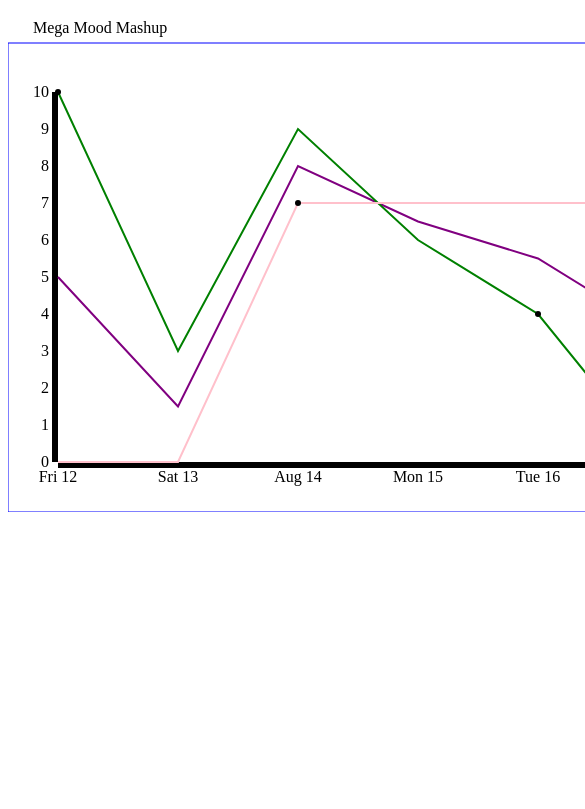
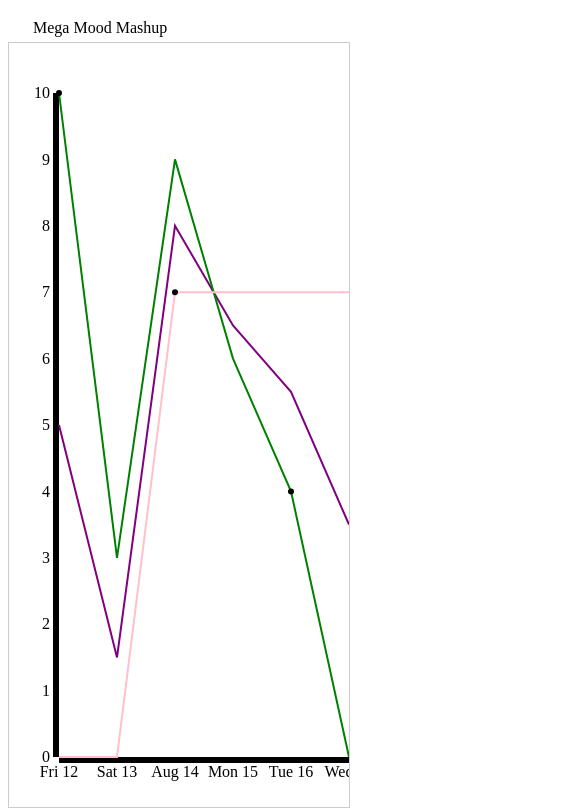
Before and after one commit to slalFe/mood-e, a plain HTML site: page Index.html in a window 390 px wide. Shown: the top 809 px of the page, 585 px wide, since content can reach past the window. Drawn offline with Linux system fonts and the light colour scheme.

Commit message:
Rough beginnings of responsive size

```diff
--- a/css/main.css
+++ b/css/main.css
@@ -1,3 +1,7 @@
+svg.mainCanvas {
+	border: solid 1px #ccc;
+}
+
 div.tooltip {
 	position: absolute;
 	text-align: center;
--- a/js/main.js
+++ b/js/main.js
@@ -1,8 +1,9 @@
-var h = 500;
-var w = 700;
+var h = window.innerHeight;
+var w = window.innerWidth;
 var headerHeight = 30;
-var canvasheight = h - headerHeight;
-var canvasPadding = 5;
+var canvasPadding = 50;
+var canvasHeight = h - headerHeight - canvasPadding;
+var canvasWidth = w - canvasPadding;
 var axisPadding = 50;
 var ds;
 var canvas;
@@ -24,17 +25,9 @@ function buildHeader () {
 
 function buildGraphArea () {
 	canvas = d3.select("body").append("svg")
-        .attr("width", w)
-        .attr("height", h - headerHeight);
-
-	var borderPath = canvas.append("rect")
-		.attr("x", 0)
-		.attr("y", 1)
-		.attr("height", h - headerHeight - 1)
-		.attr("width", w)
-		.style("stroke", "blue")
-		.style("fill", "none")
-		.style("stroke-width", 1);
+        .attr("width", canvasWidth)
+        .attr("height", canvasHeight)
+		.attr("class", "mainCanvas");
 }
 
 function buildTooltip () {
@@ -54,7 +47,7 @@ function buildScales (dates) {
 
 	var minMood = 0,
 		maxMood = 10;
-	yScale = d3.scale.linear().domain([maxMood, minMood]).range([axisPadding, canvasheight - axisPadding]);
+	yScale = d3.scale.linear().domain([maxMood, minMood]).range([axisPadding, canvasHeight - axisPadding]);
 }
 
 function buildAxes (dates) {
@@ -63,7 +56,7 @@ function buildAxes (dates) {
 	var yAxis = d3.svg.axis().scale(yScale).orient("left");
 
 	var xAxisGroup = canvas.append("g")
-		.attr("transform", "translate(" + axisPadding + "," + (canvasheight - axisPadding) + ")")
+		.attr("transform", "translate(" + axisPadding + "," + (canvasHeight - axisPadding) + ")")
 		.call(xAxis);
 
 	var yAxisGroup = canvas.append("g")
```
